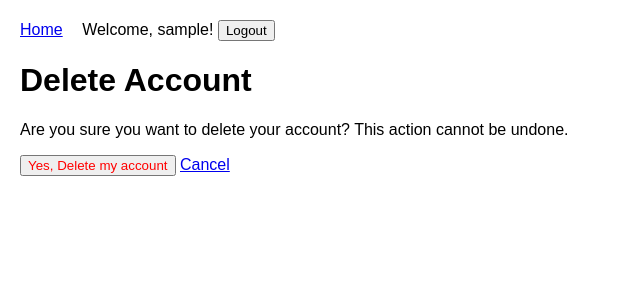
After one commit to w506sp/fast-prompt-ide, a Django app: page /delete/ in a window 1280 px wide. The commit adds this page. Shown: the top 300 px of the page, without its empty margins (0-640 px from the left). Run offline with Django 5.2, Linux system fonts and the light colour scheme; the visitor is signed in with stand-in values (Sample User, id 1).

Commit message:
feat: add remove account feature

```diff
--- a/accounts/urls.py
+++ b/accounts/urls.py
@@ -7,4 +7,5 @@ urlpatterns = [
     path('signup/', views.SignUpView.as_view(), name='signup'),
     path('login/', auth_views.LoginView.as_view(template_name='accounts/login.html'), name='login'),
     path('logout/', auth_views.LogoutView.as_view(next_page='landing'), name='logout'),
+    path('delete/', views.delete_account, name='delete_account'),
 ]
--- a/accounts/views.py
+++ b/accounts/views.py
@@ -1,8 +1,9 @@
 from django.shortcuts import render, redirect
 from django.contrib.auth.forms import UserCreationForm
-from django.contrib.auth import login as auth_login
+from django.contrib.auth import login as auth_login, logout as auth_logout
 from django.urls import reverse_lazy
 from django.views import generic
+from django.contrib.auth.decorators import login_required
 
 def landing(request):
     return render(request, 'accounts/landing.html')
@@ -11,3 +12,12 @@ class SignUpView(generic.CreateView):
     form_class = UserCreationForm
     success_url = reverse_lazy('login')
     template_name = 'accounts/signup.html'
+
+@login_required
+def delete_account(request):
+    if request.method == 'POST':
+        user = request.user
+        auth_logout(request)
+        user.delete()
+        return redirect('landing')
+    return render(request, 'accounts/delete_confirm.html')
--- /dev/null
+++ b/templates/accounts/delete_confirm.html
@@ -0,0 +1,13 @@
+{% extends 'base.html' %}
+
+{% block title %}Delete Account{% endblock %}
+
+{% block content %}
+    <h1>Delete Account</h1>
+    <p>Are you sure you want to delete your account? This action cannot be undone.</p>
+    <form method="post">
+        {% csrf_token %}
+        <button type="submit" style="color: red;">Yes, Delete my account</button>
+        <a href="{% url 'landing' %}">Cancel</a>
+    </form>
+{% endblock %}
--- a/templates/accounts/landing.html
+++ b/templates/accounts/landing.html
@@ -9,5 +9,6 @@
         <p><a href="{% url 'login' %}">Login</a> or <a href="{% url 'signup' %}">Sign Up</a></p>
     {% else %}
         <p>You are logged in as <strong>{{ user.username }}</strong>.</p>
+        <p><a href="{% url 'delete_account' %}" style="color: red;">Remove my account</a></p>
     {% endif %}
 {% endblock %}
```
